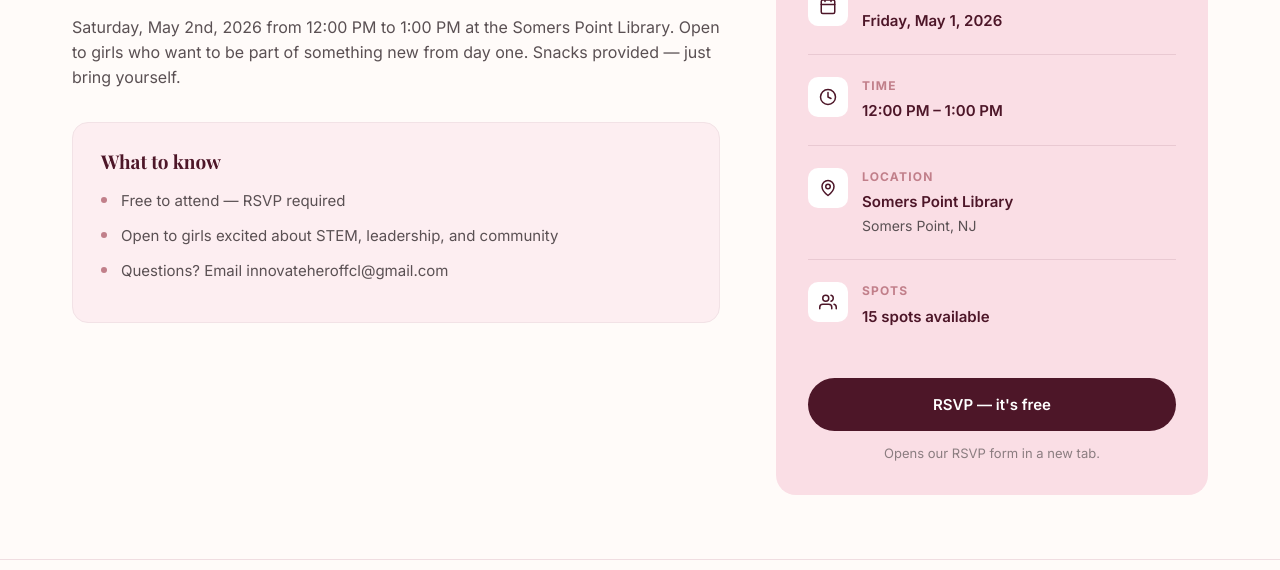
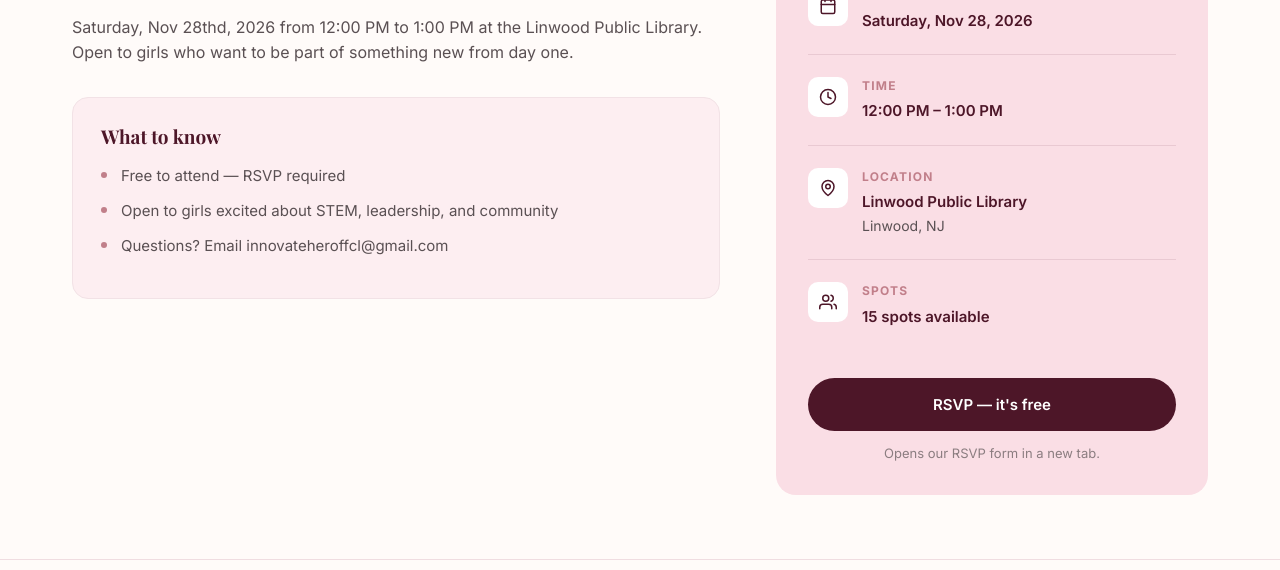
Before and after one commit to innovateherofficial/innovateher-official, a plain HTML site: page events-opening-workshop.html in a window 1280 px wide. Shown: the part 230-800 px from the top of the page. Drawn offline with nearby package versions, Linux system fonts and the light colour scheme; a script that the page names is missing; a web font is replaced by a local one.

Commit message:
Update events-opening-workshop.html

```diff
--- a/events-opening-workshop.html
+++ b/events-opening-workshop.html
@@ -48,7 +48,7 @@
         <div class="event-detail">
           <div class="event-detail-copy">
             <h1>About this event</h1>
-            <p>Saturday, May 2nd, 2026 from 12:00 PM to 1:00 PM at the Somers Point Library. Open to girls who want to be part of something new from day one. Snacks provided — just bring yourself.</p>
+            <p>Saturday, Nov 28thd, 2026 from 12:00 PM to 1:00 PM at the Linwood Public Library. Open to girls who want to be part of something new from day one.</p>
 
             <div class="info-box">
               <h3>What to know</h3>
@@ -67,7 +67,7 @@
               </span>
               <div>
                 <div class="label">Date</div>
-                <div class="value">Friday, May 1, 2026</div>
+                <div class="value">Saturday, Nov 28, 2026</div>
               </div>
             </div>
 
@@ -87,7 +87,7 @@
               </span>
               <div>
                 <div class="label">Location</div>
-                <div class="value">Somers Point Library<span>Somers Point, NJ</span></div>
+                <div class="value">Linwood Public Library<span>Linwood, NJ</span></div>
               </div>
             </div>
 
```
